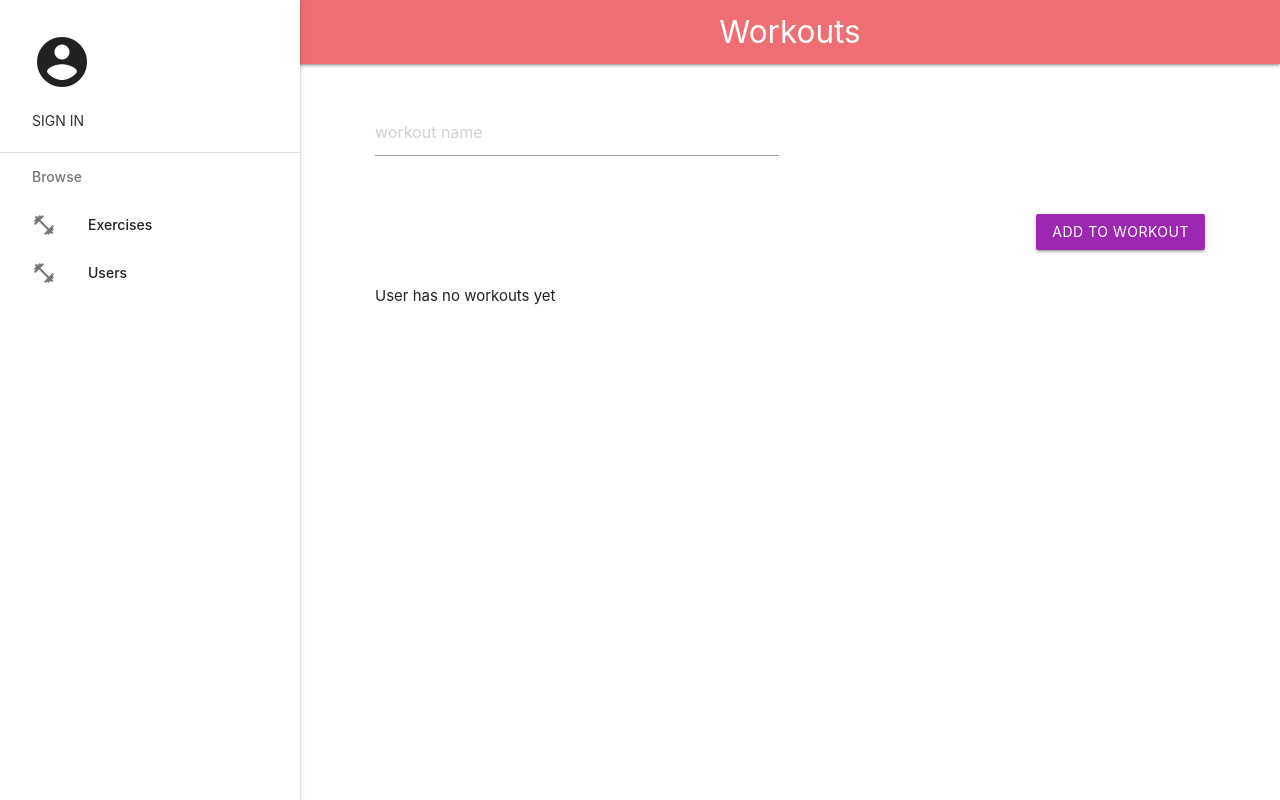
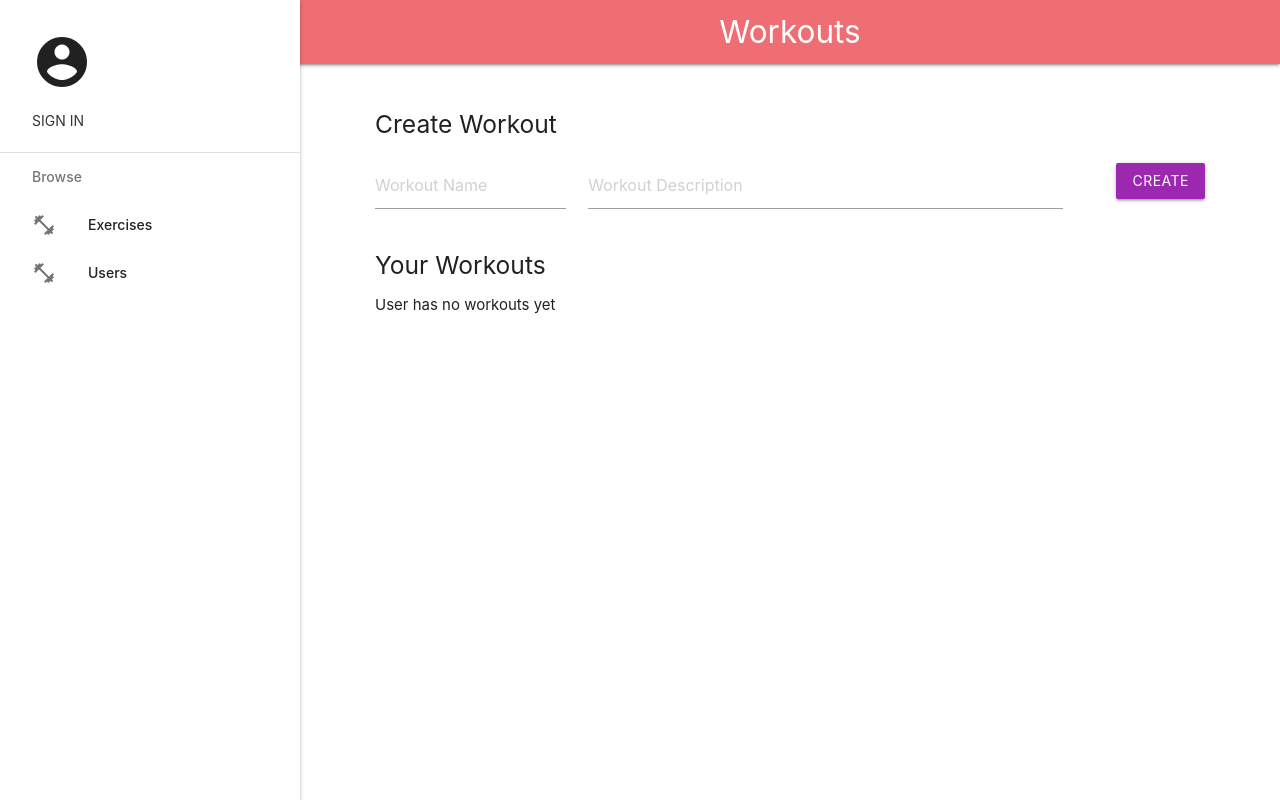
Before and after one commit to Tyrell-Lewis/Internal-Server-Error-1, a Flask app: template App/templates/workouts.html in a window 1280 px wide. Run offline with Flask 3, Linux system fonts and the light colour scheme; the template is opened without the code that fills it, so the values that code supplies are empty.

Commit message:
Fixed workout creation form

```diff
--- a/App/templates/workouts.html
+++ b/App/templates/workouts.html
@@ -6,23 +6,27 @@
 
 {% block content %}
 
+  <h5>Create Workout</h5>
 
-<form class="col s12" method="POST" action="/workouts">
+  <form class="col s12" method="POST" action="/workouts">
+    <div class="row">
+      <div class="input-field col m3">
+        <input placeholder="Workout Name" name="name" type="text">
+        <label for="name"></label>
+      </div>
 
-    <div class="row">
-      <div class="input-field col s6">
-        <input placeholder="workout name" name="exer_id" type="text">
-        <label for="exer_id"></label>
+      <div class="input-field col m7">
+        <input placeholder="Workout Description" name="desc" type="text">
+        <label for="desc"></label>
+      </div>
+
+      <div class="input-field col m2">
+        <button class="btn waves-effect waves-light right purple" type="submit" name="action">Create</button>
       </div>
     </div>
+  </form>
 
-    <div class="row">
-      <div class="input-field col s12">
-        <button class="btn waves-effect waves-light right purple" type="submit" name="action">Add to Workout</button>
-      </div>
-    </div>
-
-  </form>
+  <h5>Your Workouts</h5>
 
   {%if sel_exercise %}
   <form class="col s12" method="POST" action="/workouts/add">
@@ -33,7 +37,7 @@
         {% endfor %}
     </select>
     <button class="btn waves-effect waves-light right purple" type="submit" name="action">Add exercise to workout</button>
-</form>
+  </form>
 
   {%endif%}
 
--- a/App/views/workout.py
+++ b/App/views/workout.py
@@ -42,9 +42,7 @@ def get_workout_info_page(id=None):
 @workout_views.route('/workouts', methods=['POST'])
 @jwt_required()
 def create_workout_action():
-    create_workout(request.form.get('exer_id'), "The workout is working", 81, current_user.id)#this is just a temp to test that workout model is working
-    # add_exer_to_workout(1, 74, 4, 15)#use forms to get data and make it dynamic
-    # add_exer_to_workout(1, 81, 500, 75)
+    create_workout(request.form.get('name'), request.form.get('desc'), 0, current_user.id)
     return redirect (url_for('workout_views.get_workout_page'))
 
 
```
